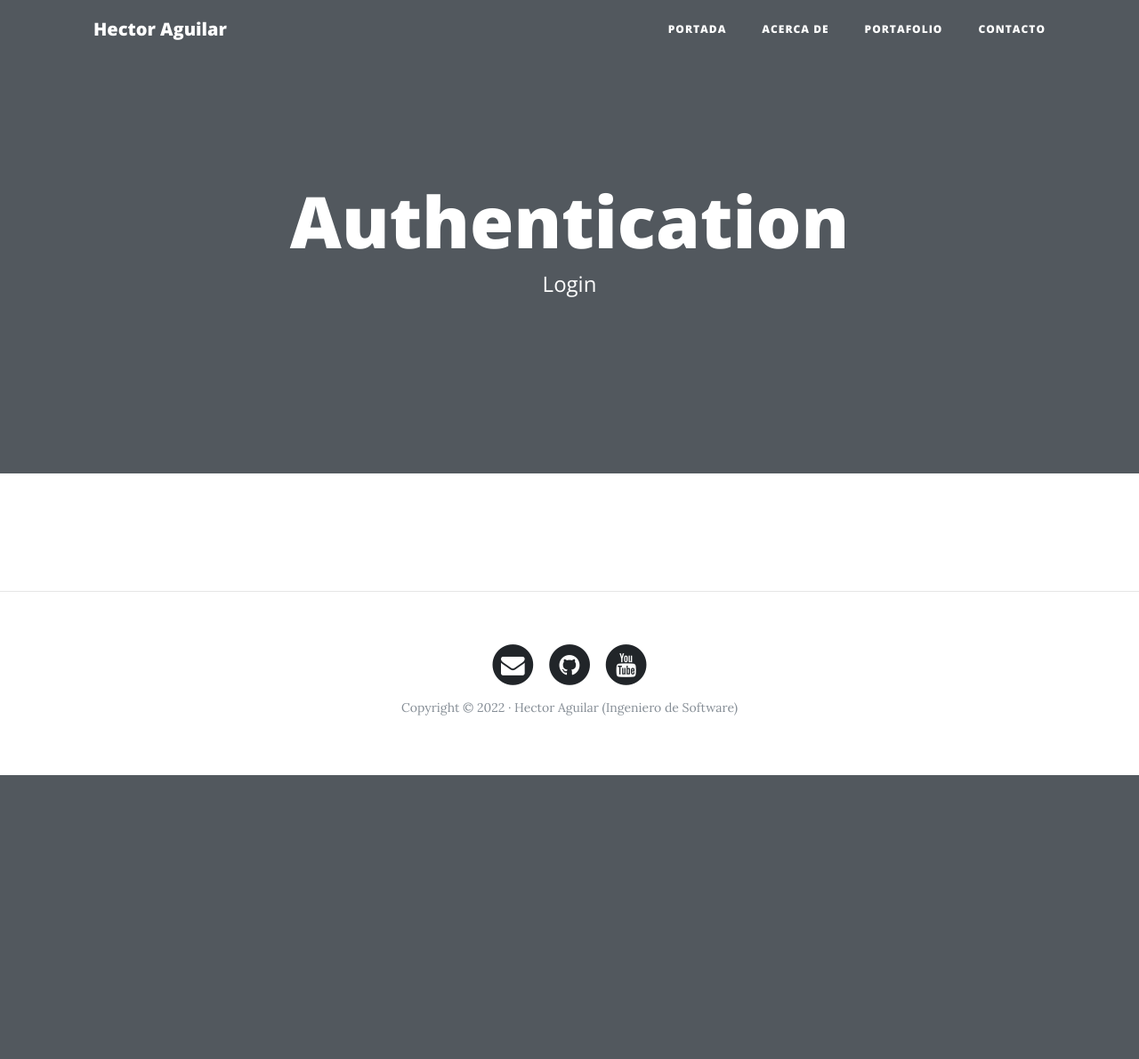
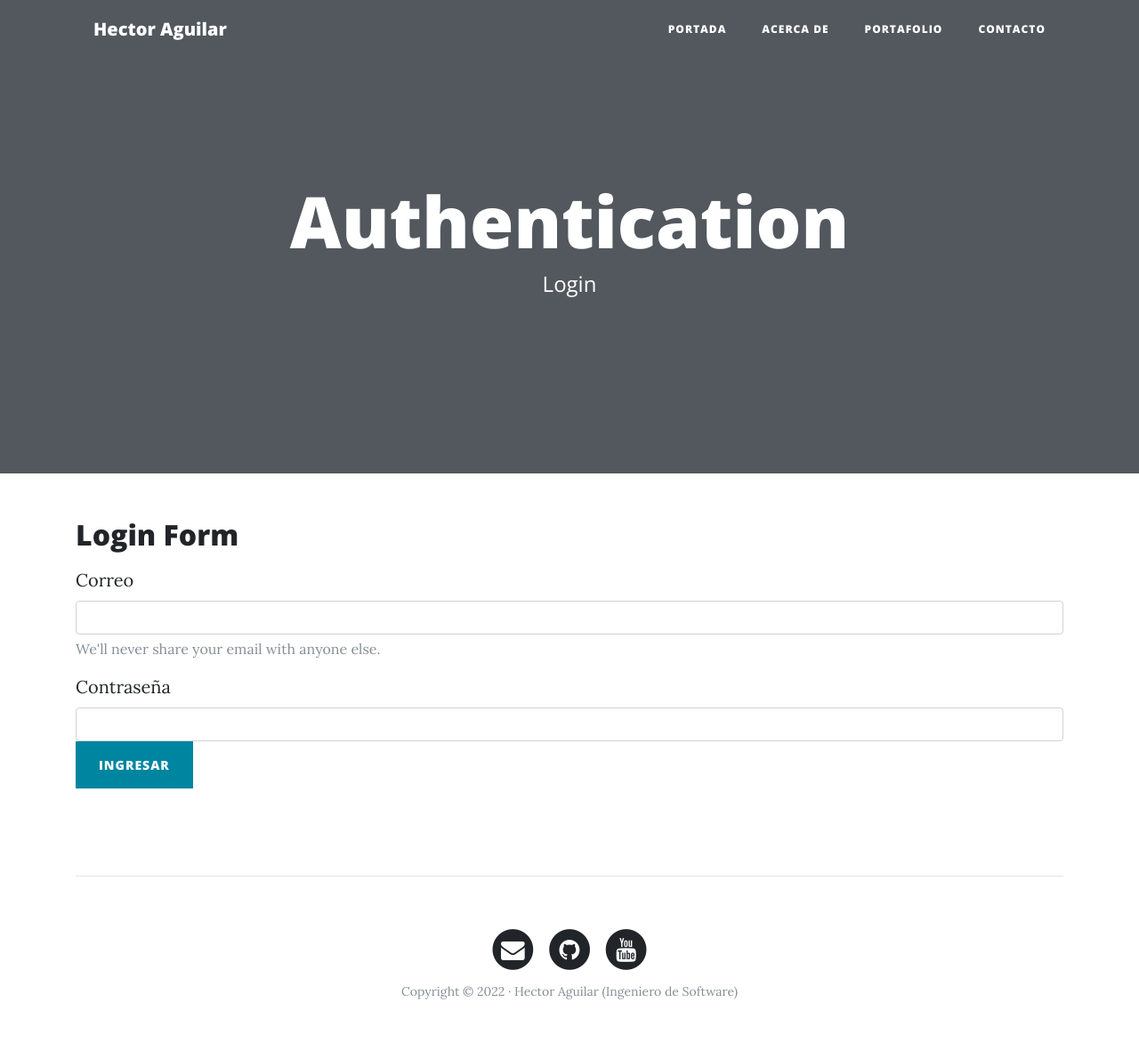
Before and after one commit to HectorAgHe/webpersonal_Fronted, a Flask app: page /auth/login in a window 1280 px wide. Shown: the whole page at 89% size. Before the commit the page ends 871 px from the top, so only its background shows below. Run offline with Flask 2, Linux system fonts and the light colour scheme; some libraries are stand-ins or nearby versions.

Commit message:
Agregar formulario en login

```diff
--- a/Web_Personal/templates/auth/login.html
+++ b/Web_Personal/templates/auth/login.html
@@ -4,3 +4,21 @@
 
 {% block header_title %}Authentication{% endblock %}
 {% block header_sub %}Login{% endblock %}
+
+{% block content %}
+    <div class="container">
+        <h2>Login Form</h2>
+        <form class="mt-3">
+            <div class="form-group">
+              <label for="mail">Correo</label>
+              <input type="email" class="form-control" id="mail" aria-describedby="emailHelp">
+              <small id="emailHelp" class="form-text text-muted">We'll never share your email with anyone else.</small>
+            </div>
+            <div class="form-group">
+              <label for="password">Contraseña</label>
+              <input type="password" class="form-control" id="password">
+            <button type="submit" class="btn btn-primary">Ingresar</button>
+          </form>
+    </div>
+
+{% endblock %}
```
